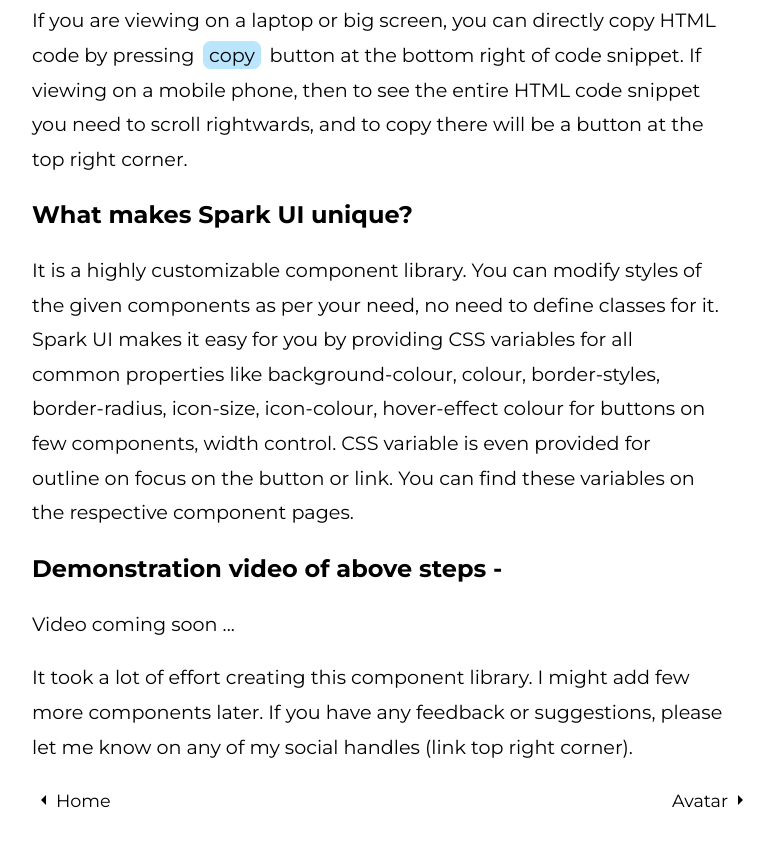
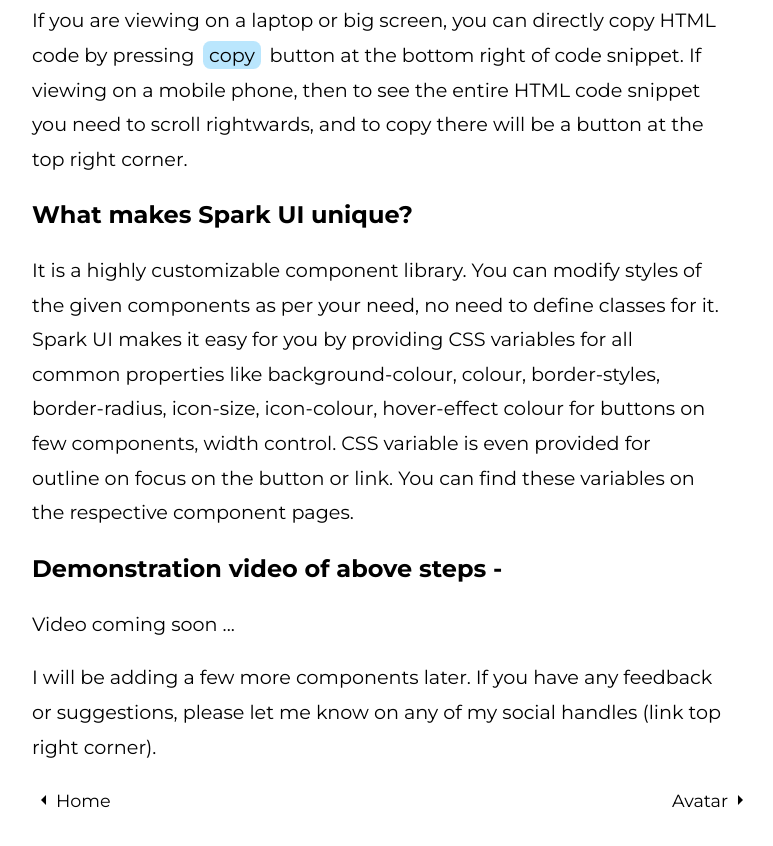
Before and after one commit to mohitdhatrak/Spark-UI, a plain HTML site: page docs.html in a window 1280 px wide. Shown: the part 988-1834 px from the top of the page, without its empty margins (356-1129 px from the left). Drawn offline with Linux system fonts and the light colour scheme.

Commit message:
docs: updated doc text

```diff
--- a/docs.html
+++ b/docs.html
@@ -210,10 +210,9 @@
                     <p class="component-text">Video coming soon ...</p>
 
                     <p class="component-text">
-                        It took a lot of effort creating this component library.
-                        I might add few more components later. If you have any
-                        feedback or suggestions, please let me know on any of my
-                        social handles (link top right corner).
+                        I will be adding a few more components later. If you
+                        have any feedback or suggestions, please let me know on
+                        any of my social handles (link top right corner).
                     </p>
 
                     <nav
```
